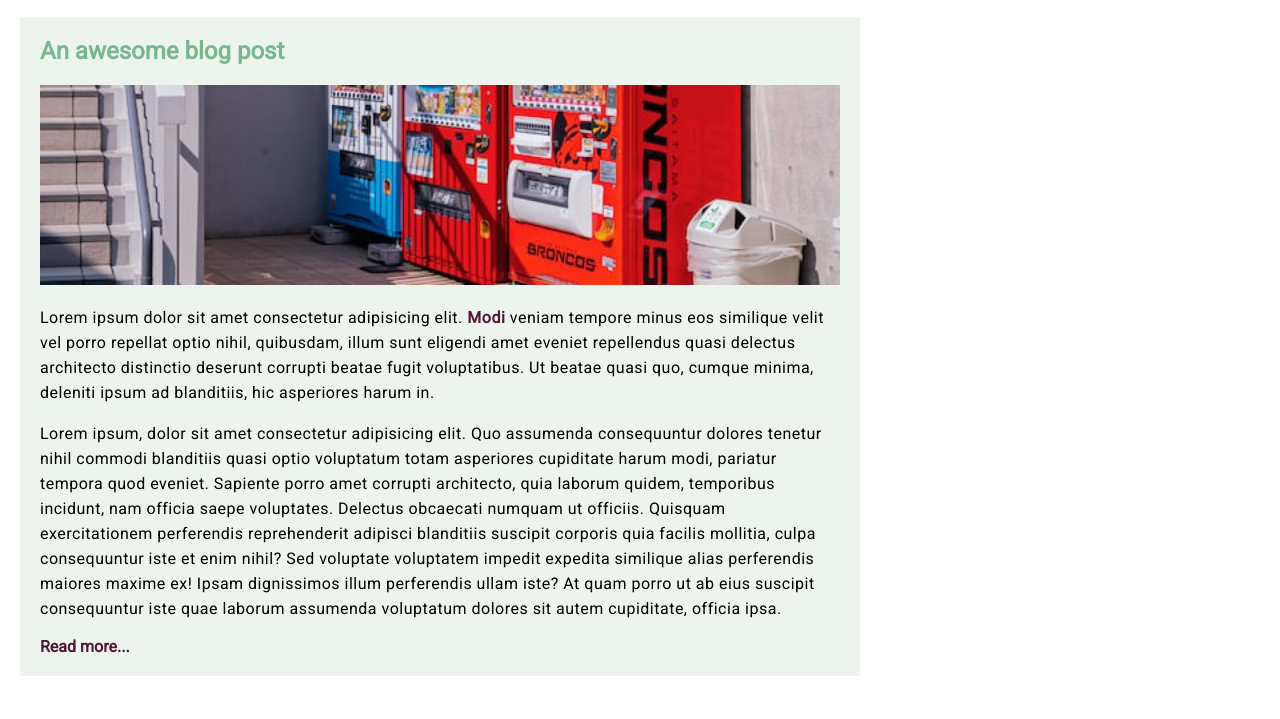
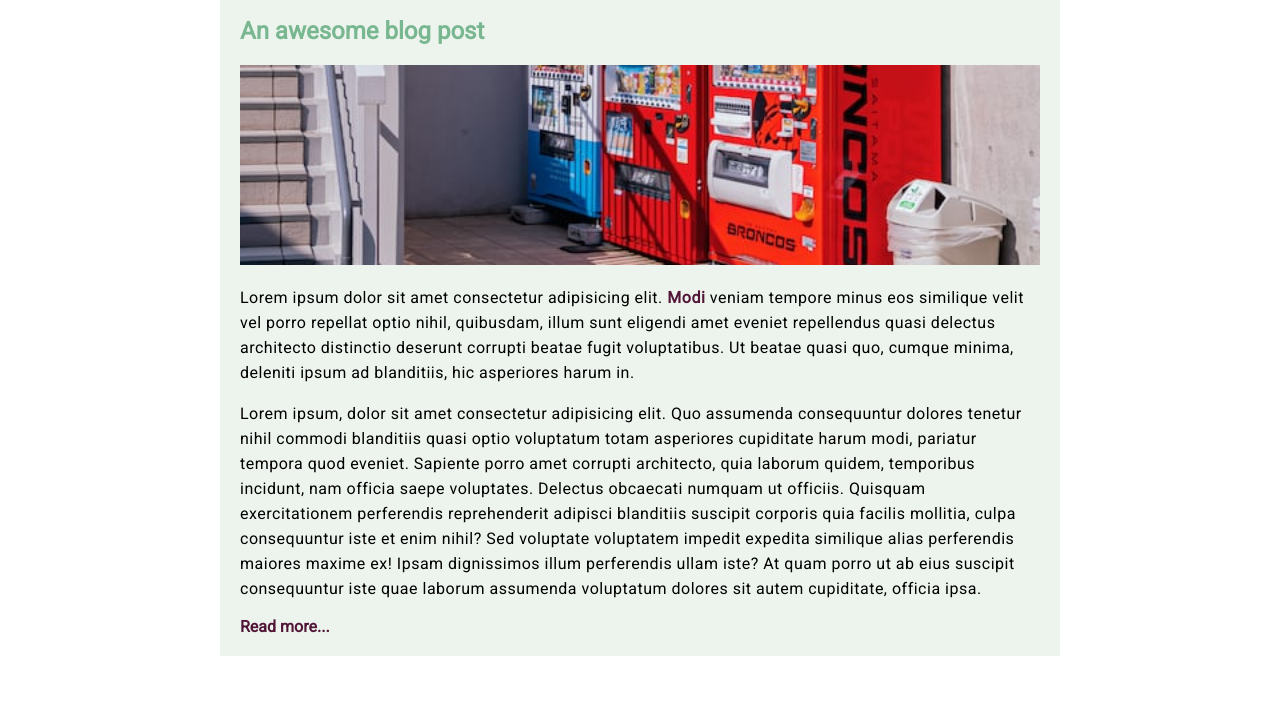
Before and after one commit to IzabellaKrisztina/Gyakorlas, a plain HTML site: page index.html in a window 1280 px wide. Shown: the part 81-800 px from the top of the page. Drawn offline with Linux system fonts and the light colour scheme.

Commit message:
margin fixed

```diff
--- a/index.css
+++ b/index.css
@@ -23,7 +23,6 @@ img {
 main,
 header {
   max-width: 800px;
-  margin: 0 auto;
   padding: 20px;
   margin: 20px;
 }
@@ -51,3 +50,7 @@ p {
   letter-spacing: 0.5px;
   line-height: 25px;
 }
+
+main, header {
+  margin: 0 auto;
+}
```
